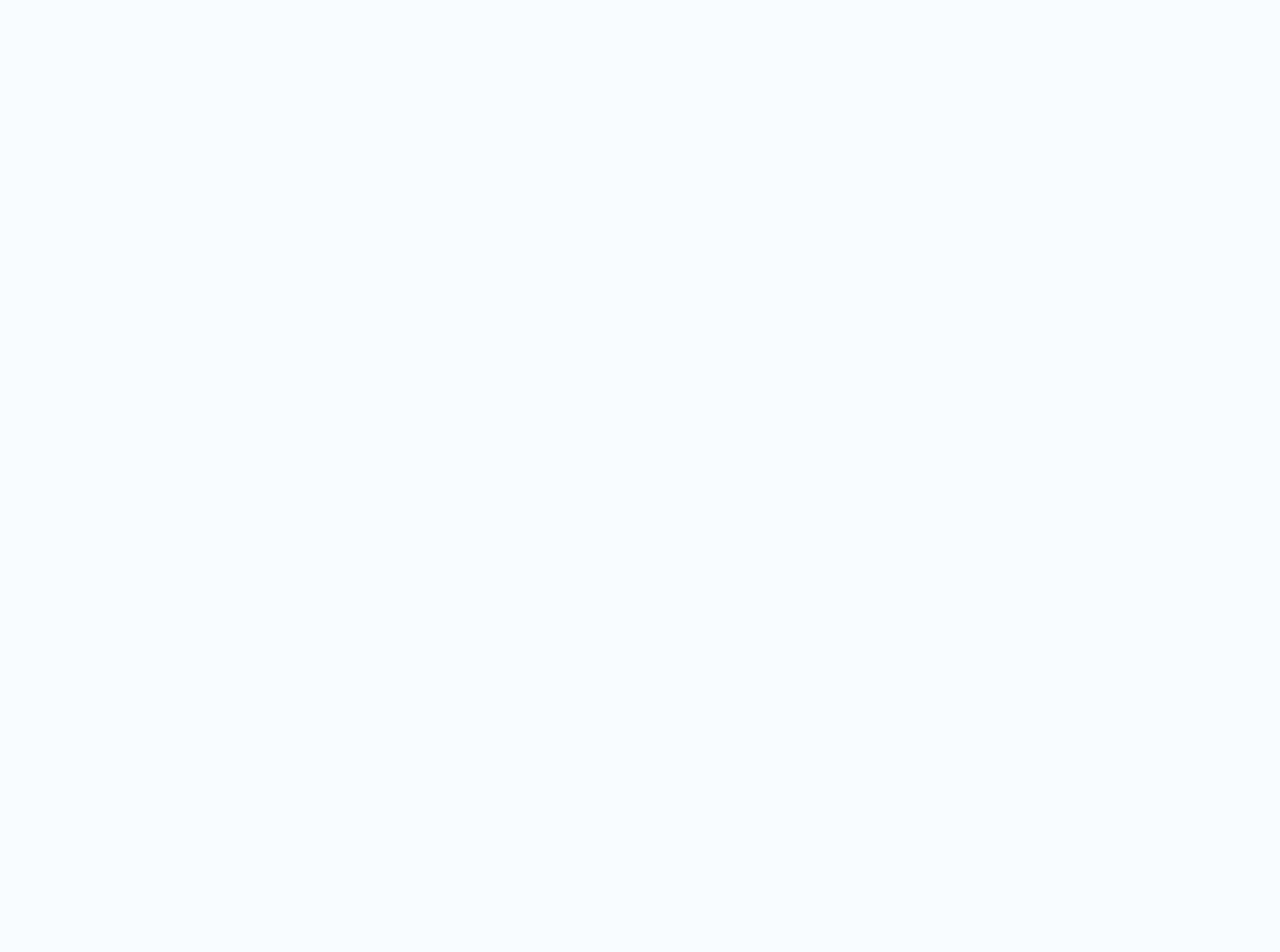
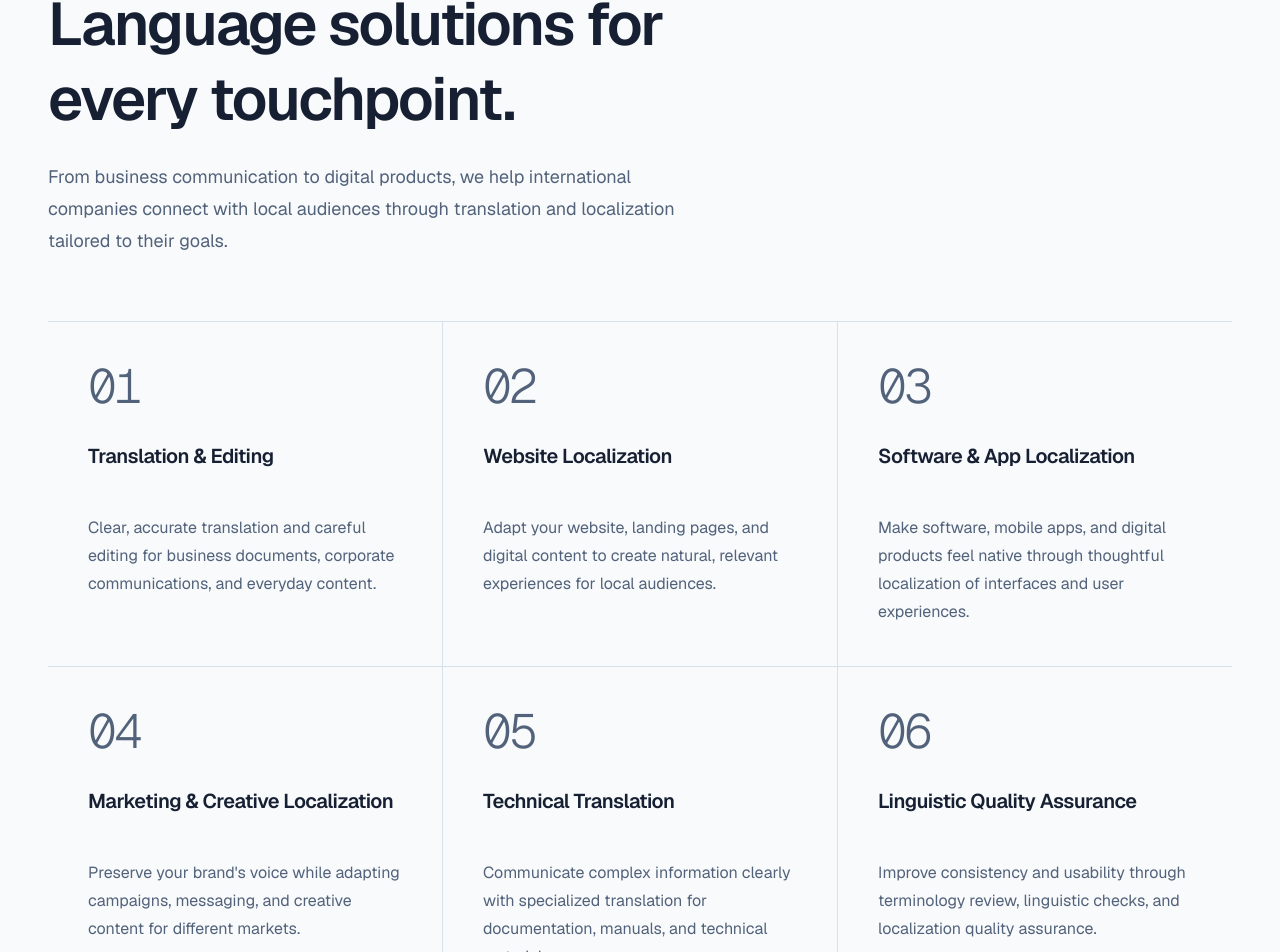
Before and after one commit to mitevdimitar/translation-agency, a Next.js app: page / in a window 1280 px wide. Shown: the part 3337-4289 px from the top of the page. Before the commit the page ends 3156 px from the top, so only its background shows below. Built offline with nearby package versions, Linux system fonts and the light colour scheme.

Commit message:
feat: add services section

```diff
--- /dev/null
+++ b/app/components/services.tsx
@@ -0,0 +1,81 @@
+const services = [
+  {
+    title: "Translation & Editing",
+    description:
+      "Clear, accurate translation and careful editing for business documents, corporate communications, and everyday content.",
+  },
+  {
+    title: "Website Localization",
+    description:
+      "Adapt your website, landing pages, and digital content to create natural, relevant experiences for local audiences.",
+  },
+  {
+    title: "Software & App Localization",
+    description:
+      "Make software, mobile apps, and digital products feel native through thoughtful localization of interfaces and user experiences.",
+  },
+  {
+    title: "Marketing & Creative Localization",
+    description:
+      "Preserve your brand's voice while adapting campaigns, messaging, and creative content for different markets.",
+  },
+  {
+    title: "Technical Translation",
+    description:
+      "Communicate complex information clearly with specialized translation for documentation, manuals, and technical materials.",
+  },
+  {
+    title: "Linguistic Quality Assurance",
+    description:
+      "Improve consistency and usability through terminology review, linguistic checks, and localization quality assurance.",
+  },
+] as const;
+
+export default function Services() {
+  return (
+    <section
+      id="services"
+      aria-labelledby="services-heading"
+      className="bg-page py-20 text-primary-text sm:py-24 lg:py-32"
+    >
+      <div className="site-container">
+        <p className="flex items-center gap-3 text-xs font-semibold tracking-[0.16em] sm:text-sm">
+          <span aria-hidden="true" className="size-2 bg-teal-accent" />
+          WHAT WE DO
+        </p>
+        <h2
+          id="services-heading"
+          className="mt-5 max-w-3xl text-4xl font-semibold leading-tight tracking-[-0.035em] sm:text-5xl lg:text-6xl"
+        >
+          Language solutions for every touchpoint.
+        </h2>
+        <p className="mt-6 max-w-2xl text-base leading-8 text-market-secondary sm:text-lg">
+          From business communication to digital products, we help international
+          companies connect with local audiences through translation and
+          localization tailored to their goals.
+        </p>
+        <div className="mt-12 grid gap-px border-y border-market-divider bg-market-divider md:grid-cols-2 lg:mt-16 lg:grid-cols-3">
+          {services.map(({ title, description }, index) => (
+            <article
+              key={title}
+              className="min-w-0 bg-page px-5 py-8 hover:bg-[#EAF8F5] motion-safe:transition-colors motion-safe:duration-200 sm:p-8 xl:p-10"
+            >
+              <span
+                aria-hidden="true"
+                className="block font-mono text-5xl font-light leading-none tracking-[-0.06em] text-market-secondary"
+              >
+                0{index + 1}
+              </span>
+              <h3 className="mt-8 text-xl font-semibold leading-7 tracking-tight md:min-h-14">
+                {title}
+              </h3>
+              <p className="mt-4 text-base leading-7 text-market-secondary">
+                {description}
+              </p>
+            </article>
+          ))}
+        </div>
+      </div>
+    </section>
+  );
+}
--- a/app/page.tsx
+++ b/app/page.tsx
@@ -1,5 +1,6 @@
 import Hero from "./components/hero";
 import MarketCoverage from "./components/market-coverage";
+import Services from "./components/services";
 import ValueProposition from "./components/value-proposition";
 
 export default function Home() {
@@ -8,6 +9,7 @@ export default function Home() {
       <Hero />
       <ValueProposition />
       <MarketCoverage />
+      <Services />
     </main>
   );
 }
```
